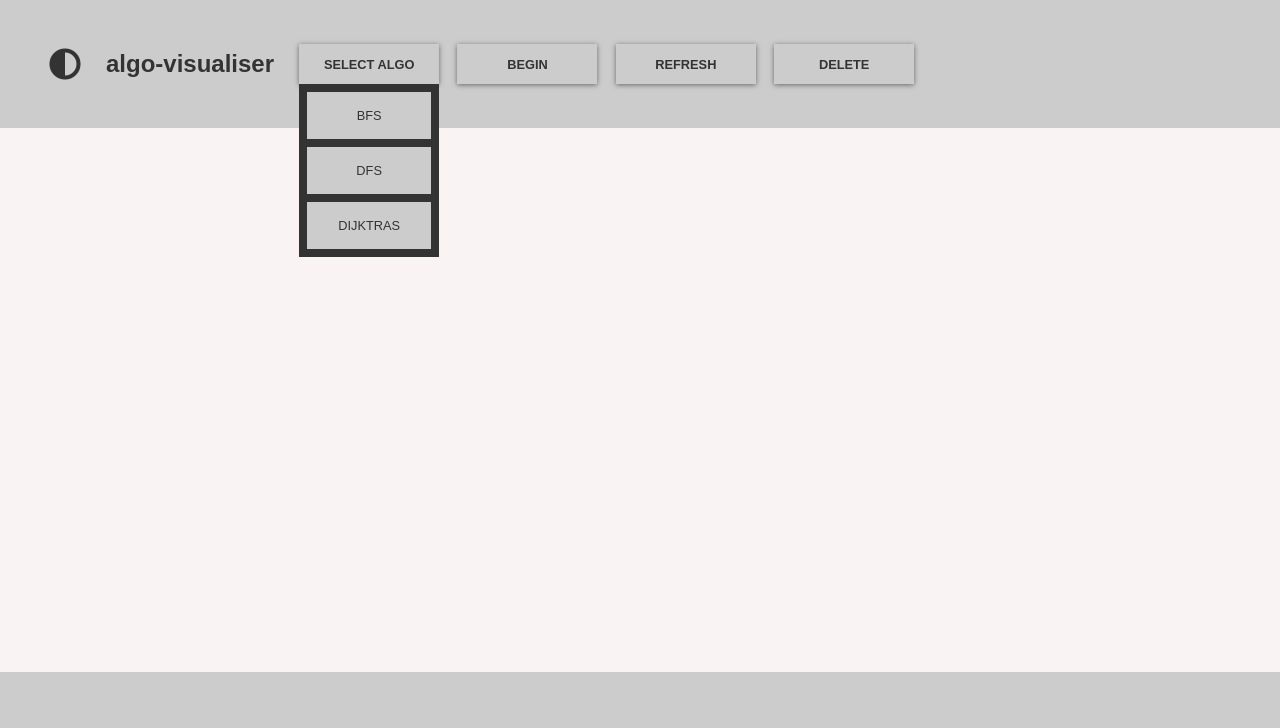
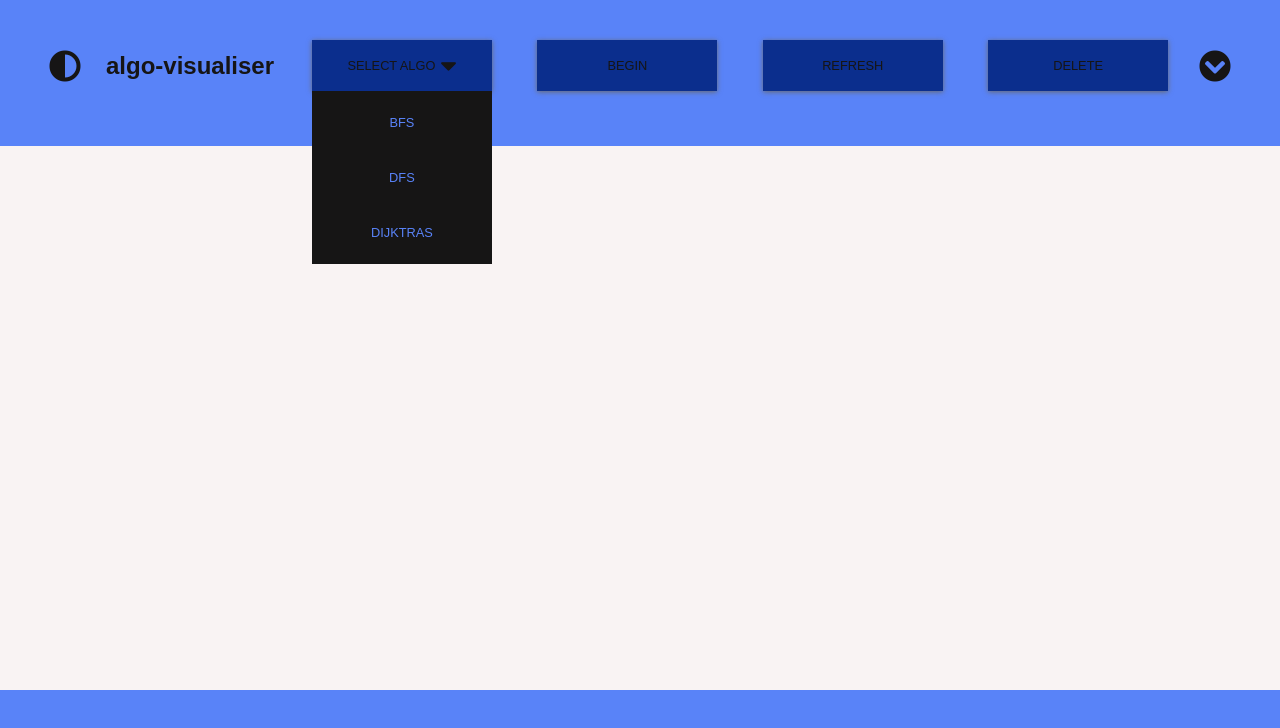
Before and after one commit to akshaynair319/algo-visualiser, a React (Create React App) app: page / in a window 1280 px wide. Both pictures are taken after a click on the item "SELECT ALGO". Shown: the top 728 px of the page. Built offline with nearby package versions, Linux system fonts and the light colour scheme.

Commit message:
improved css

```diff
--- /dev/null
+++ b/src/Components/Customize.js
@@ -0,0 +1,16 @@
+import React, { useState } from "react";
+
+function Customize() {
+  const [customize, setCustomize] = useState(false);
+
+  return (
+    <div>
+      <i
+        class="fas fa-chevron-circle-down fa-2x "
+        onClick={() => setCustomize(!customize)}
+      ></i>
+    </div>
+  );
+}
+
+export default Customize;
--- a/src/Components/Dropdown.js
+++ b/src/Components/Dropdown.js
@@ -2,7 +2,7 @@ import React from "react";
 import { algorithms } from "../Data/Algorithms";
 import { useGlobalContext } from "./Context";
 
-function Dropdown({ rect }) {
+function Dropdown({ rect, show }) {
   const { currentAlgo, changeAlgo } = useGlobalContext();
   console.log(rect);
   const style = {
@@ -11,15 +11,15 @@ function Dropdown({ rect }) {
     width: `${rect.width}px`,
   };
   return (
-    <div className="dropdown" style={style}>
+    <div className={`dropdown ${show ? "dropdown-show" : ""}`} style={style}>
       {algorithms.map((algo, index) => {
         return (
           <li
             className={`${
               currentAlgo !== ""
                 ? algo === currentAlgo
-                  ? "active"
-                  : "inactive"
+                  ? "active-algo"
+                  : ""
                 : ""
             }`}
             key={index}
--- a/src/Components/Grid.js
+++ b/src/Components/Grid.js
@@ -33,7 +33,7 @@ function Grid() {
             : "node"
         } ${currentVertex === index && "active"}`;
         const style = {
-          transitionDelay: `${node > 1 ? `${node - 1}s` : "0s"}`,
+          // transitionDelay: `${node > 1 ? `${node - 1}s` : "0s"}`,
         };
         return (
           <div
--- a/src/Components/Navbar.js
+++ b/src/Components/Navbar.js
@@ -1,5 +1,6 @@
 import React, { useState, useEffect, useRef } from "react";
 import Dropdown from "./Dropdown";
+import Customize from "./Customize";
 import { useGlobalContext } from "./Context";
 
 function Navbar() {
@@ -38,20 +39,25 @@ function Navbar() {
       </div>
       <div className="title">algo-visualiser </div>
       {dropdown && (
-        <Dropdown rect={selectAlgoRef.current.getBoundingClientRect()} />
+        <Dropdown
+          rect={selectAlgoRef.current.getBoundingClientRect()}
+          show={dropdown}
+        />
       )}
       <ul>
         <li
           onClick={() => setDropdown(!dropdown)}
           ref={selectAlgoRef}
-          className={`${currentAlgo !== "" ? "active" : ""}`}
+          className={`${currentAlgo !== "" ? "active-algo" : ""}`}
         >
           {currentAlgo || "Select ALgo"}
+          <i class="fas fa-caret-down fa-2x"></i>
         </li>
         <li onClick={startVisualisation}>begin</li>
         <li onClick={refresh}>refresh</li>
         <li onClick={clearAll}>delete</li>
       </ul>
+      <Customize />
     </div>
   );
 }
--- a/src/Styles/index.css
+++ b/src/Styles/index.css
@@ -1,30 +1,30 @@
 /* general styling */
 :root {
   /* variables */
-  --primary: #ccc;
-  --dark: #333;
+  --primary: #5983f8;
+  --primary-dark: #0b2e8d;
+  --dark: rgb(22, 21, 21);
   --shadow: 0 1px 5px rgb(104, 104, 104);
   --grid-node-color: rgb(249, 243, 243);
-  --grid-node-color-hover: rgba(249, 243, 243, 0.137);
+  --grid-node-color-hover: rgb(0, 0, 0);
   --grid-node-color-vertex: black;
-  --grid-node-color-visited-vertex: rgb(126, 202, 156);
+  --grid-node-color-visited-vertex: var(--primary);
 }
 
 .light-theme {
-  --primary: #ccc;
-  --dark: #333;
+  --primary: #5983f8;
+  --primary-dark: #0b2e8d;
+  --dark: rgb(22, 21, 21);
   --shadow: 0 1px 5px rgb(104, 104, 104);
   --grid-node-color: #f9f3f3;
-  --grid-node-color-hover: rgb(233, 206, 206);
-  --grid-node-color-visited-vertex: rgb(126, 202, 156);
+  --grid-node-color-visited-vertex: var(--primary);
 }
 .dark-theme {
   --primary: #333;
   --dark: #ccc;
   --shadow: 0 1px 5px rgba(245, 223, 223, 0.459);
-  --grid-node-color: #1b1a1a;
-  --grid-node-color-hover: rgba(249, 243, 243, 0.137);
-  --grid-node-color-visited-vertex: rgb(24, 80, 24);
+  --grid-node-color: #2b2929;
+  --grid-node-color-visited-vertex: var(--primary-dark);
 }
 html {
   box-sizing: border-box;
@@ -35,9 +35,9 @@ html {
 body {
   background: var(--primary);
   margin: 2rem;
-  /* transition: background 1000ms linear; */
 }
 
+/* component styling */
 .appContainer {
   display: grid;
   grid-template-rows: 1fr 9fr;
@@ -50,8 +50,9 @@ body {
 .navbar {
   padding: 0.5rem;
   display: grid;
-  grid-template-columns: 50px 200px 1fr;
+  grid-template-columns: 50px 200px 1fr 50px;
   align-items: center;
+  justify-content: center;
   justify-items: center;
 }
 .themeToggle {
@@ -64,61 +65,59 @@ body {
 }
 ul {
   margin: 0px;
-  padding: 0 0.5rem;
+  padding: 0 0.2rem;
   justify-content: space-around;
   justify-self: stretch;
   list-style: none;
   display: grid;
-  grid-template-columns: repeat(auto-fill, 140px);
-  gap: 1rem;
+  grid-template-columns: repeat(auto-fill, 180px);
+  gap: 0.5rem;
 }
 
 ul li {
-  background: var(--primary);
-  display: block;
+  background: var(--primary-dark);
+  display: flex;
   text-decoration: none;
   padding: 0.8rem;
   text-align: center;
   color: var(--dark);
   text-transform: uppercase;
   font-size: 0.8rem;
-  font-weight: bolder;
+  /* font-weight: bolder; */
   box-shadow: var(--shadow);
   cursor: pointer;
+  justify-content: center;
+  align-items: center;
 }
 
 ul li:hover {
-  background: var(--dark);
   color: var(--primary);
+  font-weight: bold;
 }
 
-/* adding animation to list items */
 li:hover {
-  animation-name: link;
-  animation-duration: 0.5s;
-  border-radius: 10%;
   cursor: pointer;
-}
-
-@keyframes link {
-  0% {
-    font-size: 0.5rem;
-  }
-  100% {
-    font-size: 0.8rem;
-  }
 }
 
 .dropdown {
   position: absolute;
   left: 100px;
-  top: 100px;
+  top: 0px;
   margin: 0;
   padding: 0;
   background-color: var(--dark);
   z-index: 3;
+  display: none;
 }
 
+.dropdown-show {
+  display: block;
+  animation-name: dropdown;
+}
+
+.fa-caret-down {
+  padding: 0 0 0 5px;
+}
 .dropdown li {
   text-transform: uppercase;
   text-decoration: none;
@@ -127,12 +126,12 @@ li:hover {
   margin: 0.5rem;
   padding: 1rem;
   font-size: 0.8rem;
+  /* background-color: var(--primary); */
+  color: var(--primary);
+}
+.dropdown li:hover {
   background-color: var(--primary);
   color: var(--dark);
-}
-.dropdown li:hover {
-  background-color: var(--dark);
-  color: var(--primary);
 }
 /* grid for nodes*/
 .grid-container {
@@ -161,17 +160,13 @@ li:hover {
 
 /* node selected as vertex */
 .vertex {
-  background-color: black;
+  background-color: var(--grid-node-color-vertex);
   border: none;
   display: grid;
   justify-content: center;
   align-items: center;
   cursor: pointer;
   z-index: 2;
-}
-
-.vertex:hover {
-  background-color: #444;
 }
 
 .visited {
@@ -184,18 +179,8 @@ li:hover {
 
 /* active button which is selected as the first end-point of edge */
 .active {
-  background-color: rgb(168, 90, 221) !important;
+  background-color: var(--primary-dark);
   z-index: 2;
-}
-
-/* class added to other algos which have not been selected */
-.inactive {
-  background-color: var(--primary);
-  color: var(--dark);
-}
-.inactive:hover {
-  background-color: var(--primary);
-  color: var(--dark);
 }
 
 /* graph edge: additional styling applied inline*/
```
